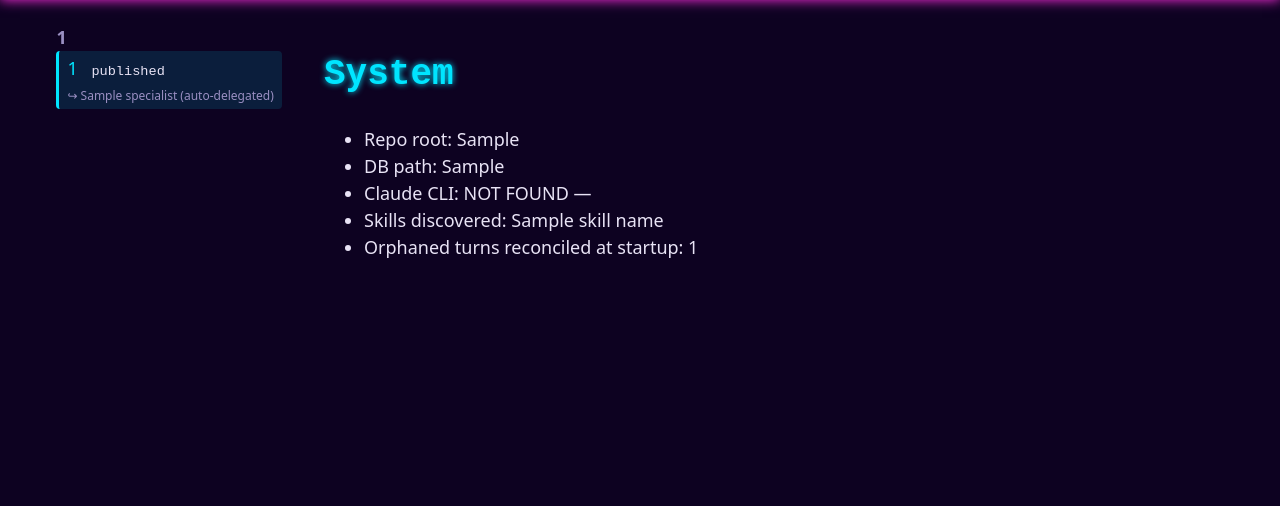
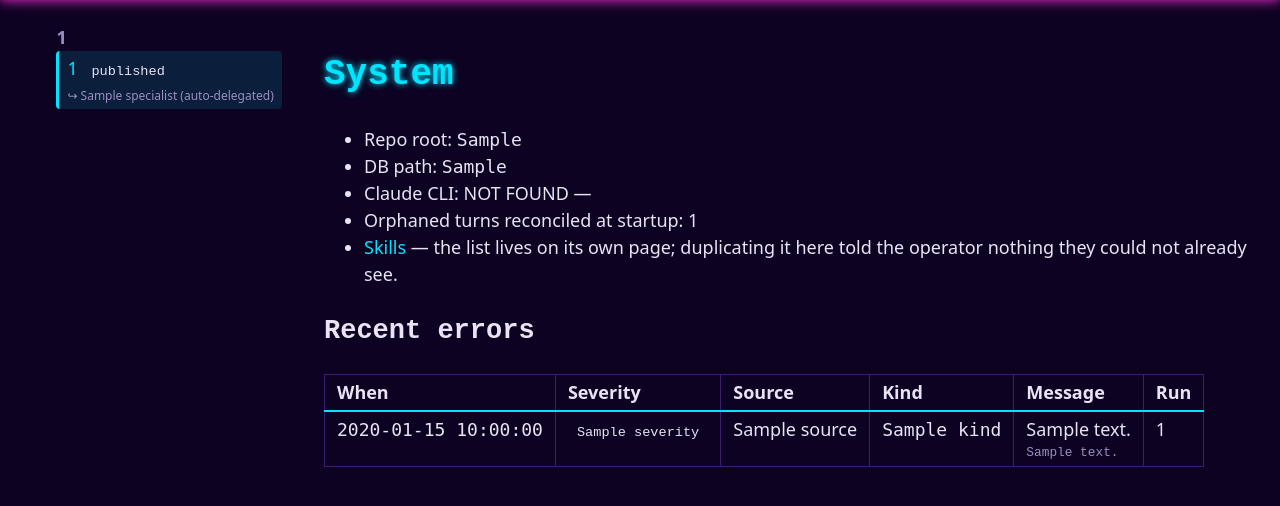
Before and after one commit to happydotemdr/ContentStudio, a Python web app: template pipeline-app/pipeline_app/templates/doctor.html in a window 1280 px wide. Shown: the part 55-561 px from the top of the page. Run offline with Jinja, Linux system fonts and the light colour scheme; the template is opened without the code that fills it: most values are stand-ins (such as "Sample title", 1, 10 or a date in 2020).

Commit message:
feat(ui): render unacknowledged error events on the System page

```diff
--- a/pipeline-app/pipeline_app/static/style.css
+++ b/pipeline-app/pipeline_app/static/style.css
@@ -263,3 +263,8 @@ tbody tr:nth-child(even) { background: var(--bg-panel); }
   font-size: 0.9rem;
 }
 .turn-status { color: var(--accent-amber); font-family: var(--font-mono); }
+
+.status-critical { background: color-mix(in srgb, #ff5f5f 35%, transparent); color: #fff; border-color: #ff5f5f; }
+.status-warning { background: color-mix(in srgb, var(--accent-amber) 25%, transparent); color: var(--accent-amber); border-color: var(--accent-amber); }
+.status-info { background: color-mix(in srgb, var(--text-dim) 20%, transparent); color: var(--text-dim); border-color: var(--border); }
+.event-detail { color: var(--text-dim); font-family: var(--font-mono); font-size: 0.8rem; }
--- a/pipeline-app/pipeline_app/templates/doctor.html
+++ b/pipeline-app/pipeline_app/templates/doctor.html
@@ -2,10 +2,49 @@
 {% block content %}
 <h1>System</h1>
 <ul>
-  <li>Repo root: {{ repo_root }}</li>
-  <li>DB path: {{ db_path }}</li>
-  <li>Claude CLI: {% if cli.available %}found at {{ cli.path }}{% else %}NOT FOUND — {{ cli.error }}{% endif %}</li>
-  <li>Skills discovered: {{ skill_names | join(", ") }}</li>
-  <li>Orphaned turns reconciled at startup: {{ orphaned_count }}</li>
+  <li>Repo root: <code>{{ repo_root }}</code></li>
+  <li>DB path: <code>{{ db_path }}</code></li>
+  <li>Claude CLI: {% if cli.available %}found at <code>{{ cli.path }}</code>{% else %}NOT FOUND — {{ cli.error }}{% endif %}</li>
+  {# P1 types this `int | None`, and None (the sweep did not run) must NOT
+     render as 0 (the sweep ran and found nothing) -- that is precisely the
+     empty-vs-broken confusion this programme exists to remove. Bare
+     `{{ orphaned_count }}` would print the string "None". #}
+  <li>Orphaned turns reconciled at startup:
+    {% if orphaned_count is none %}
+    <span class="status status-unknown">not checked — the startup sweep did not run</span>
+    {% else %}
+    {{ orphaned_count }}
+    {% endif %}
+  </li>
+  <li><a href="/skills">Skills</a> — the list lives on its own page; duplicating it here told
+      the operator nothing they could not already see.</li>
 </ul>
+
+<h2>Recent errors</h2>
+{# Until this existed there was nowhere in the whole product to look when
+   something broke overnight: 35 stderr diagnostics on the scheduled path go to
+   a console Task Scheduler destroys (E-16, D-02). These are the unacknowledged
+   error/critical events of the last 7 days, newest first, from P1's `events`
+   table. #}
+{% if recent_events %}
+<table>
+  <thead>
+    <tr><th>When</th><th>Severity</th><th>Source</th><th>Kind</th><th>Message</th><th>Run</th></tr>
+  </thead>
+  <tbody>
+    {% for e in recent_events %}
+    <tr>
+      <td><code>{{ e.occurred_at }}</code></td>
+      <td><span class="status status-{{ e.severity }}">{{ e.severity }}</span></td>
+      <td>{{ e.source }}</td>
+      <td><code>{{ e.kind }}</code></td>
+      <td>{{ e.message }}{% if e.detail %}<div class="event-detail">{{ e.detail }}</div>{% endif %}</td>
+      <td>{{ e.run_id if e.run_id is not none else "—" }}</td>
+    </tr>
+    {% endfor %}
+  </tbody>
+</table>
+{% else %}
+<p>No unacknowledged errors in the last 7 days.</p>
+{% endif %}
 {% endblock %}
```
Also changed, not shown: pipeline-app/tests/test_header.py (+52 -0 lines), pipeline-app/tests/test_obs.py (+9 -2 lines), pipeline-app/tests/test_routes_doctor.py (+21 -6 lines).
